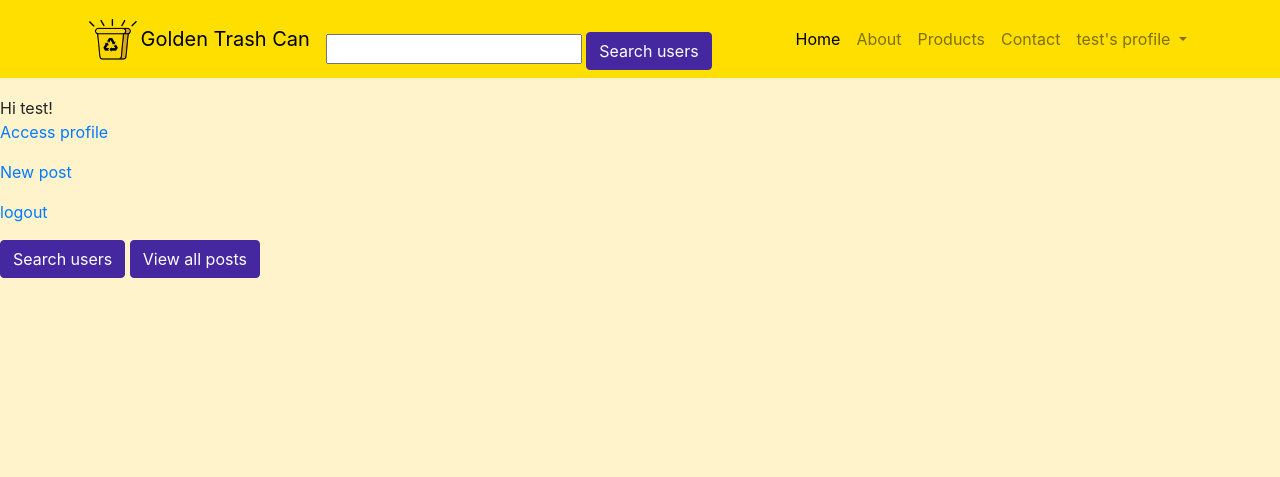
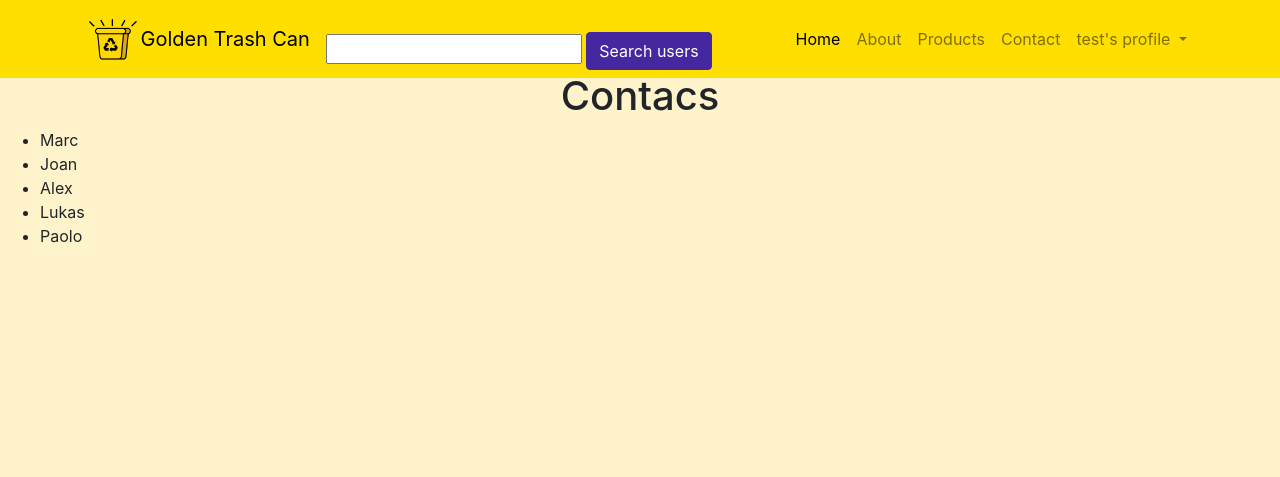
Before and after one commit to UB-ES-19/B5-Vibbo, a Django app: template vibbo/templates/contacts.html in a window 1280 px wide. Shown: the top 477 px of the page. Run offline with Django 3.2, Linux system fonts and the light colour scheme; the template is opened without the code that fills it, so the values that code supplies are empty; a user stored in the database is signed in; data comes from the database, SQL or seed files in the repository; some libraries are stand-ins or nearby versions.

Commit message:
Update about and contact pages

```diff
--- a/vibbo/templates/contacts.html
+++ b/vibbo/templates/contacts.html
@@ -4,35 +4,15 @@
 {% block title %}Contact Page{% endblock %}
 
 {% block content %}
-<p class="text-center">Work in construction ...</p>
-{% if user.is_authenticated %}
-  Hi {{ user.username }}!
-  <p><a href="{% url 'profile' pk=user.profile.pk %}">Access profile</a></p>
-  <p><a href="{% url 'newpost' %}">New post</a></p>
-
-    <p><a href="{% url 'logout' %}">logout</a></p>
-
-        <button id="search" class="btn btn-secondary" >Search users</button>
-              <script type="text/javascript">
-                  document.getElementById("search").onclick = function () {
-                      console.log("HOLA");
-                      location.href = "{% url 'allusers' %}";
-                  };
-              </script>
-
-        <button id="all_posts_button" class="btn btn-secondary" >View all posts</button>
-              <script type="text/javascript">
-                  document.getElementById("all_posts_button").onclick = function () {
-                      console.log("HOLA, my friendos");
-                      location.href = "{% url 'all_posts' %}";
-                  };
-              </script>
-{% else %}
-  <p>CONTACT PAGEEE</p>
-  <a href="{% url 'login' %}">login</a>
-  <p></p>
-  <a href="{% url 'signup' %}"> sign up</a>
-{% endif %}
+    <p></p>
+    <h1 class="text-center">Contacs</h1>
+    <ul>
+        <li>Marc</li>
+        <li>Joan</li>
+        <li>Alex</li>
+        <li>Lukas</li>
+        <li>Paolo</li>
+    </ul>
 {% endblock %}
 
 <br/>
```
Also changed, not shown: vibbo/templates/about.html (+3 -28 lines).
